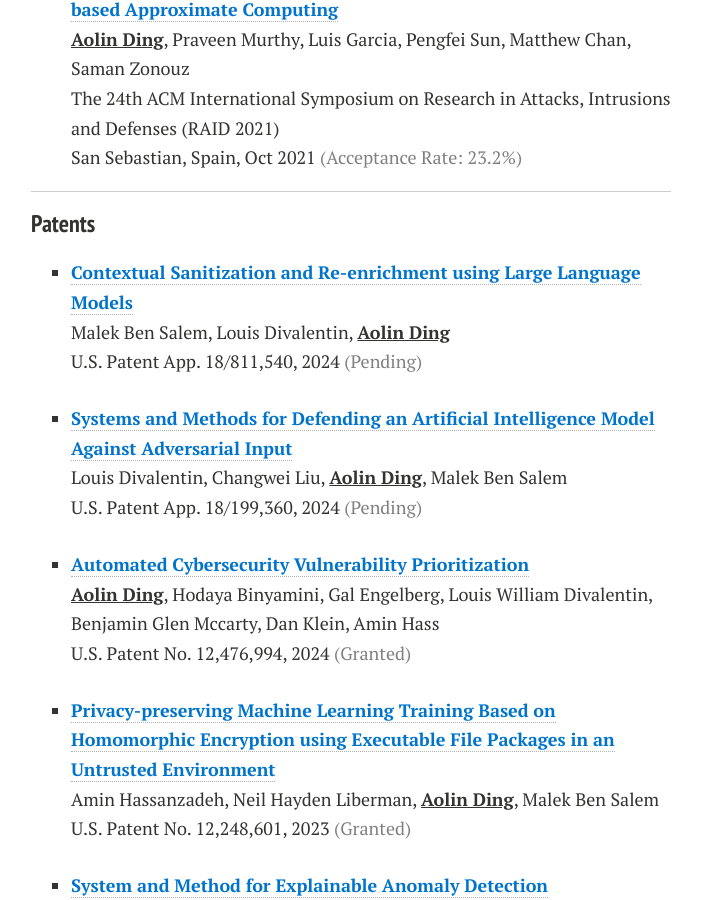
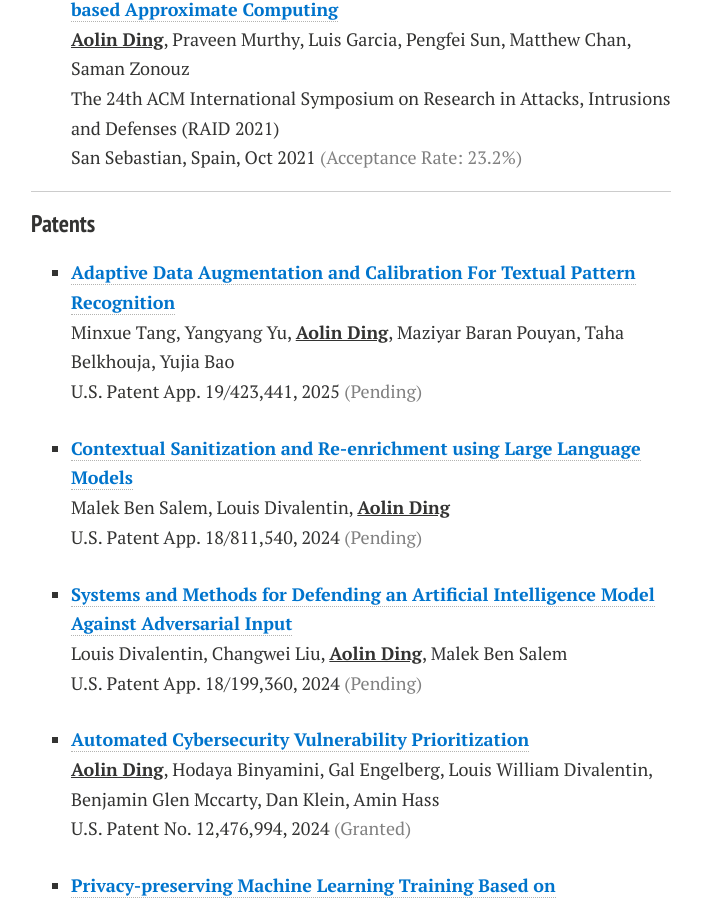
Before and after one commit to aolind/aolind.github.io, a Jekyll site: the page built from publications.md, in a window 1280 px wide and 900 px high, scrolled down 4069 px. Shown: the whole window, without its empty margins (289-990 px from the left). Built offline with Jekyll 4.4.1, drawn with Linux system fonts in a browser that asks for light colours; nearby versions of some CDN libraries; comment, search, counter and statistics services are not loaded; a style sheet for code colours, icons or effects is not loaded.

Commit message:
Add a new patent

```diff
--- a/publications.md
+++ b/publications.md
@@ -101,6 +101,10 @@ San Sebastian, Spain, Oct 2021 <font color='gray'>(Acceptance Rate: 23.2%)</font
 
 ### Patents
 
+- [**<font color='#0074cc'>Adaptive Data Augmentation and Calibration For Textual Pattern Recognition</font>**](https://patents.google.com)\
+Minxue Tang, Yangyang Yu, <u><b>Aolin Ding</b></u>, Maziyar Baran Pouyan, Taha Belkhouja, Yujia Bao\
+U.S. Patent App. 19/423,441, 2025 <font color='gray'>(Pending)</font>
+
 - [**<font color='#0074cc'>Contextual Sanitization and Re-enrichment using Large Language Models</font>**](https://patents.google.com)\
 Malek Ben Salem, Louis Divalentin, <u><b>Aolin Ding</b></u>\
 U.S. Patent App. 18/811,540, 2024 <font color='gray'>(Pending)</font>
```
Also changed, not shown: CV.md (+1 -1 lines), index.md (+1 -1 lines).
